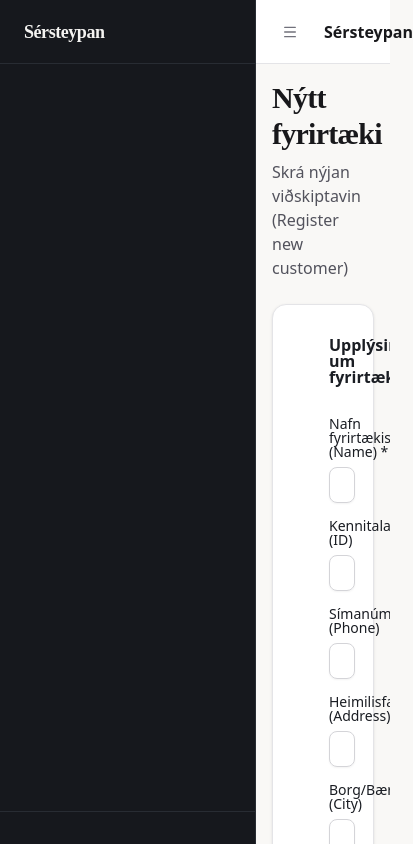
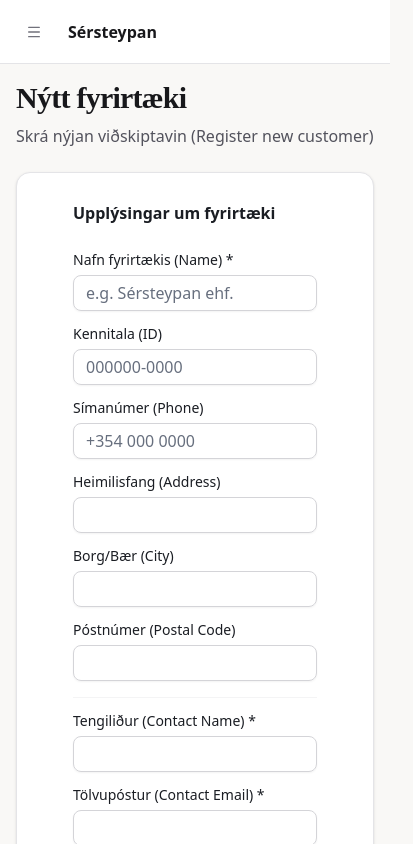
Before and after one commit to haukur1982/Sersteypan, a Next.js app: page /admin/companies/new in a window 390 px wide. Shown: the top 844 px of the page, 413 px wide, since content can reach past the window. Built offline with nearby package versions, Linux system fonts and the light colour scheme; no server answers.

Commit message:
UI: Industrial Warmth color palette - light stone sidebar, better readability
- Changed sidebar from dark charcoal to light stone (#F5F4F2)
- Dark text on light background for high contrast
- Added sticky positioning for full-height sidebar
- Hides sidebar on mobile (uses hamburger menu)

```diff
--- a/src/app/globals.css
+++ b/src/app/globals.css
@@ -101,18 +101,19 @@
   --chart-5: hsl(180, 35%, 45%);
 
   /* ═══════════════════════════════════════
-     Sidebar: Charcoal Slate — Solid, Structural
+     Sidebar: Light Stone — Warm, Readable, Professional
+     High contrast text for factory workers
      ═══════════════════════════════════════ */
-  --sidebar: hsl(220, 15%, 10%);
-  --sidebar-foreground: hsl(40, 10%, 95%);
+  --sidebar: hsl(40, 12%, 96%);
+  --sidebar-foreground: hsl(220, 20%, 20%);
 
-  /* Sidebar Accent: Burnished Copper highlights */
+  /* Sidebar Accent: Burnished Orange highlights */
   --sidebar-primary: hsl(25, 70%, 50%);
-  --sidebar-primary-foreground: hsl(220, 15%, 10%);
+  --sidebar-primary-foreground: hsl(0, 0%, 100%);
 
-  --sidebar-accent: hsl(220, 15%, 15%);
-  --sidebar-accent-foreground: hsl(40, 10%, 95%);
-  --sidebar-border: hsl(220, 12%, 18%);
+  --sidebar-accent: hsl(40, 15%, 92%);
+  --sidebar-accent-foreground: hsl(220, 20%, 20%);
+  --sidebar-border: hsl(40, 10%, 88%);
   --sidebar-ring: hsl(25, 70%, 50%);
 }
 
--- a/src/components/layout/Sidebar.tsx
+++ b/src/components/layout/Sidebar.tsx
@@ -69,7 +69,7 @@ export function Sidebar({ className, user: initialUser }: SidebarProps) {
     const loading = initialUser ? false : authLoading
 
     return (
-        <aside className={cn("flex flex-col h-screen w-64 border-r border-sidebar-border bg-sidebar text-sidebar-foreground", className)}>
+        <aside className={cn("hidden md:flex flex-col sticky top-0 h-screen w-64 border-r border-sidebar-border bg-sidebar text-sidebar-foreground", className)}>
             {/* Logo Area */}
             <div className="flex h-16 items-center border-b border-sidebar-border px-6 flex-shrink-0">
                 <h2 className="text-lg font-bold tracking-tight text-sidebar-foreground">
```
